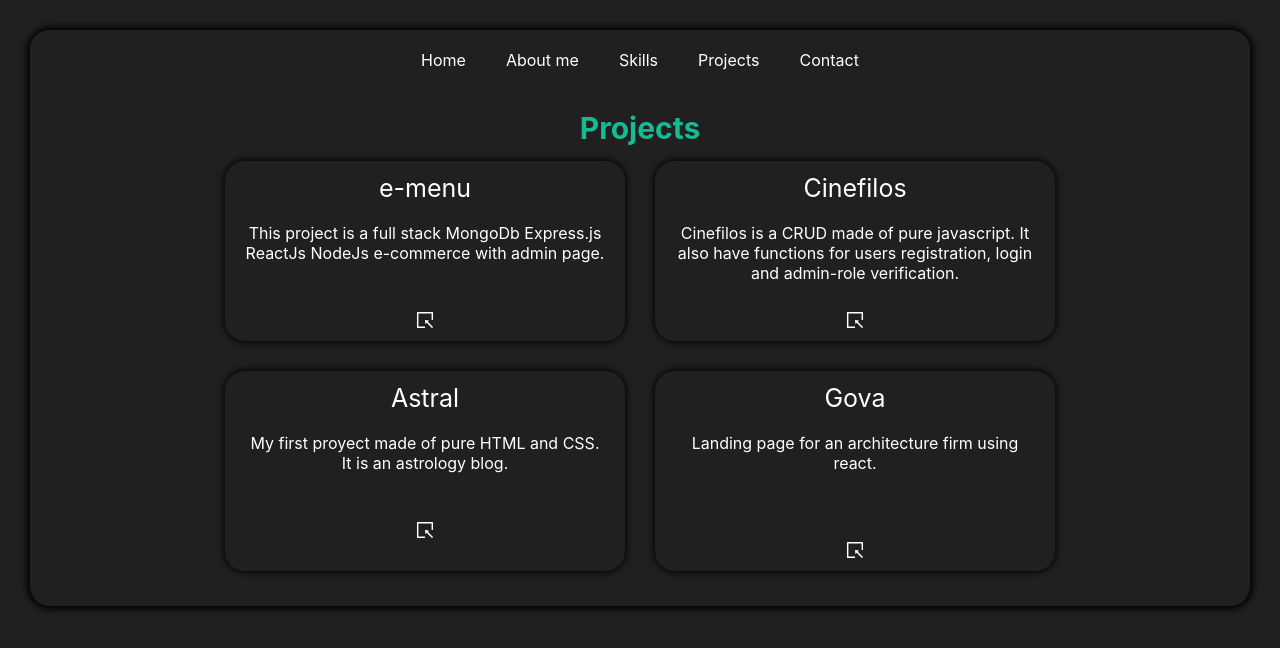
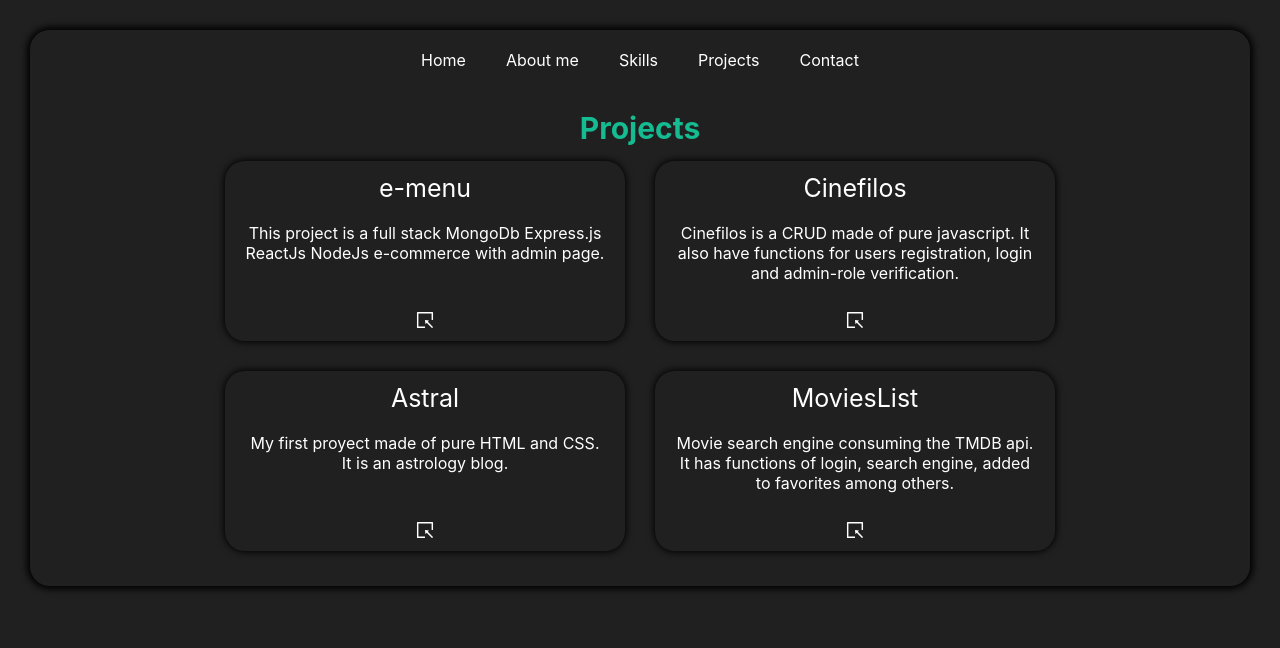
Before and after one commit to gerogarzon/Porfolio, a React (Create React App) app: page /projects in a window 1280 px wide. Shown: the top 648 px of the page. Built offline with nearby package versions, Linux system fonts and the light colour scheme.

Commit message:
ready for deploy

```diff
--- a/src/components/Proyects/Projects.jsx
+++ b/src/components/Proyects/Projects.jsx
@@ -68,14 +68,12 @@ const Projects = () => {
           </Card>
           <Card className="project-container-items card3">
             <Card.Body className="bg-color">
-              <Card.Title className="bg-color cardTitle">Gova</Card.Title>
+              <Card.Title className="bg-color cardTitle">MoviesList</Card.Title>
               <Card.Text className="bg-color">
-                Landing page for an architecture firm using react.<br></br>
-                <br></br>
-                <br></br>
+              Movie search engine consuming the TMDB api.  It has functions of login, search engine, added to favorites among others.
               </Card.Text>
               <Card.Link
-                href="https://gova-arquitectos.netlify.app/"
+                href="https://discover-movies-tmbd.netlify.app/"
                 target="_blank"
                 className="bg-color goto-link"
               >
```
